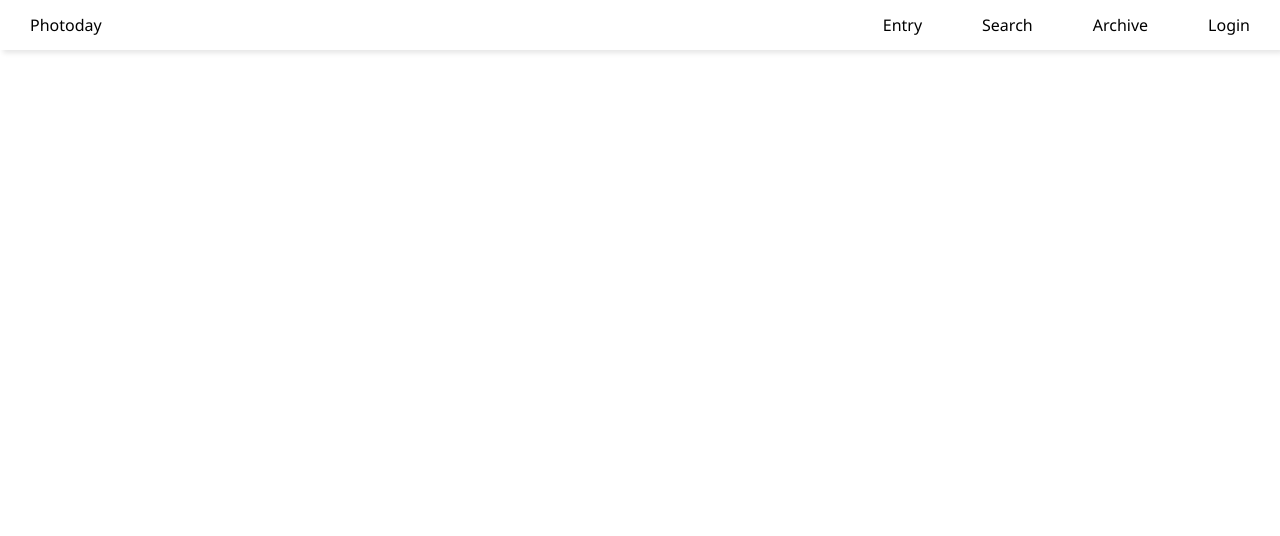
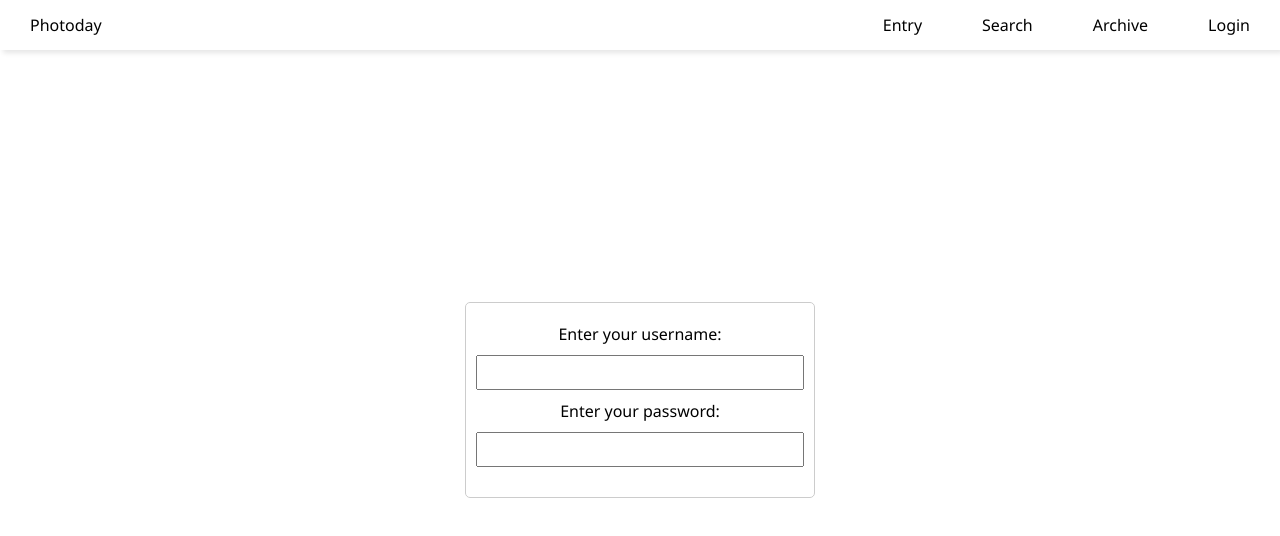
Before and after one commit to eziCode/Photoday, a plain HTML site: page src/login.html in a window 1280 px wide. Drawn offline with Linux system fonts and the light colour scheme.

Commit message:
Configured login page

```diff
--- a/helper/style.css
+++ b/helper/style.css
@@ -90,3 +90,38 @@ nav ul li:first-child a {
         width: 100%;
     }
 }
+
+.login-container {
+    position: fixed;
+    top: 0;
+    left: 0;
+    width: 100%;
+    height: 100%;
+    display: flex;
+    justify-content: center;
+    align-items: center;
+}
+
+.login-field {
+    width: 350px;
+    padding: 20px;
+    border: 1px solid #ccc;
+    border-radius: 5px;
+    box-sizing: border-box;
+    text-align: center;
+    justify-content: center;
+    flex-direction: column;
+    align-items: center;
+    display: flex;
+}
+
+.login-field label {
+    display: block;
+    margin-bottom: 10px;
+}
+
+.login-field input {
+    width: 100%;
+    padding: 8px;
+    margin-bottom: 10px;
+}
--- a/src/login.html
+++ b/src/login.html
@@ -25,5 +25,15 @@
             <li class="menu-button" onclick=showSidebar()><a href="#"><svg xmlns="http://www.w3.org/2000/svg" height="24" viewBox="0 -960 960 960" width="24"><path d="M120-240v-80h720v80H120Zm0-200v-80h720v80H120Zm0-200v-80h720v80H120Z"/></svg></a></li>
         </ul>
     </nav>
+
+    <div class="login-container">
+        <div class="login-field">
+            <label for="textfield">Enter your username:</label>
+            <input type="text" id="textfield" name="textfield">
+            <label for="textfield">Enter your password:</label>
+            <input type="text" id="textfield" name="textfield">
+        </div>
+    </div>
+
 </body>
 </html>
```
Also changed, not shown: src/index.html (+2 -0 lines).
